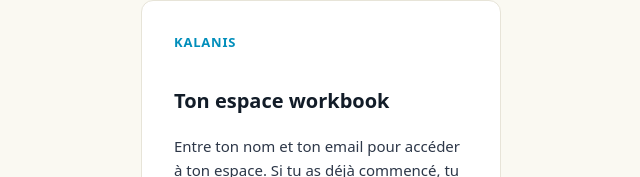
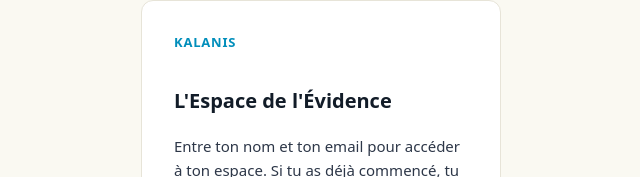
Before and after one commit to LeVertigoo/onboarding, a React (Vite) app: page / in a window 1280 px wide. Shown: the part 147-324 px from the top of the page, without its empty margins (319-959 px from the left). Built offline with nearby package versions, Linux system fonts and the light colour scheme; a web font is replaced by a local one.

Commit message:
Update Home.jsx

```diff
--- a/src/Home.jsx
+++ b/src/Home.jsx
@@ -23,7 +23,7 @@
     <div className="admin-shell admin-login-shell">
       <form className="admin-login-card" onSubmit={handleSubmit}>
         <div className="sidebar-brand">KALANIS</div>
-        <h2>Ton espace workbook</h2>
+        <h2>L'Espace de l'Évidence</h2>
         <p className="subtitle">
           Entre ton nom et ton email pour accéder à ton espace. Si tu as déjà commencé, tu
           retrouveras tes réponses en cours.
```
